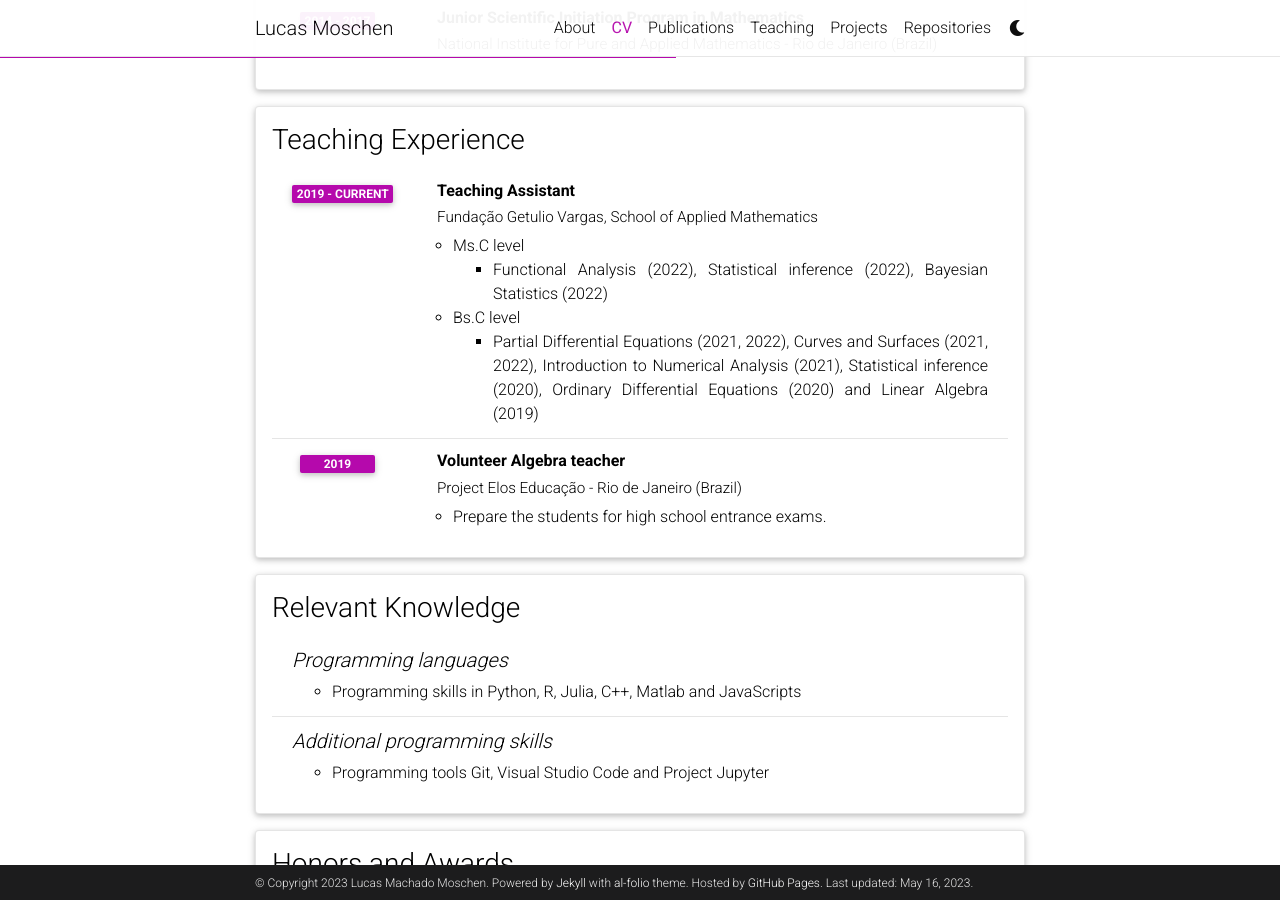
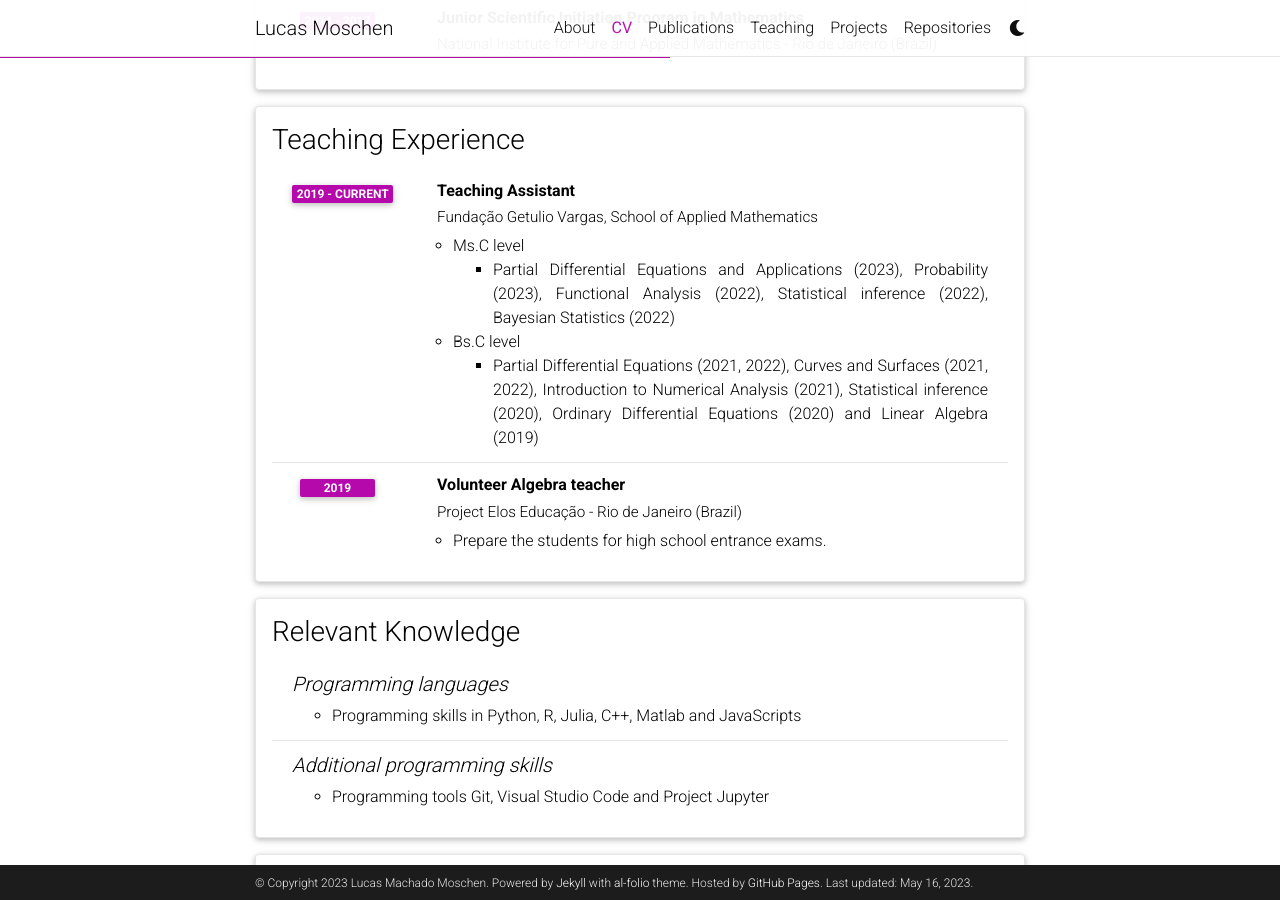
Before and after one commit to lucasmoschen/lucasmoschen.github.io, a Jekyll site: the page built from _pages/cv.md, in a window 1280 px wide and 900 px high, scrolled down 1538 px. Built offline with Jekyll 4.4.1, drawn with Linux system fonts in a browser that asks for light colours; comment, search, counter and statistics services are not loaded; a style sheet for code colours, icons or effects is not loaded.

Commit message:
update cv

```diff
--- a/_data/cv.yml
+++ b/_data/cv.yml
@@ -70,7 +70,7 @@
       description:
         - title: Ms.C level
           contents:
-          - Functional Analysis (2022), Statistical inference (2022), Bayesian Statistics (2022)
+          - Partial Differential Equations and Applications (2023), Probability (2023), Functional Analysis (2022), Statistical inference (2022), Bayesian Statistics (2022)
         - title: Bs.C level
           contents:
           - Partial Differential Equations (2021, 2022), Curves and Surfaces (2021, 2022), Introduction to Numerical Analysis (2021), Statistical inference (2020), Ordinary Differential Equations (2020) and Linear Algebra (2019)
```
